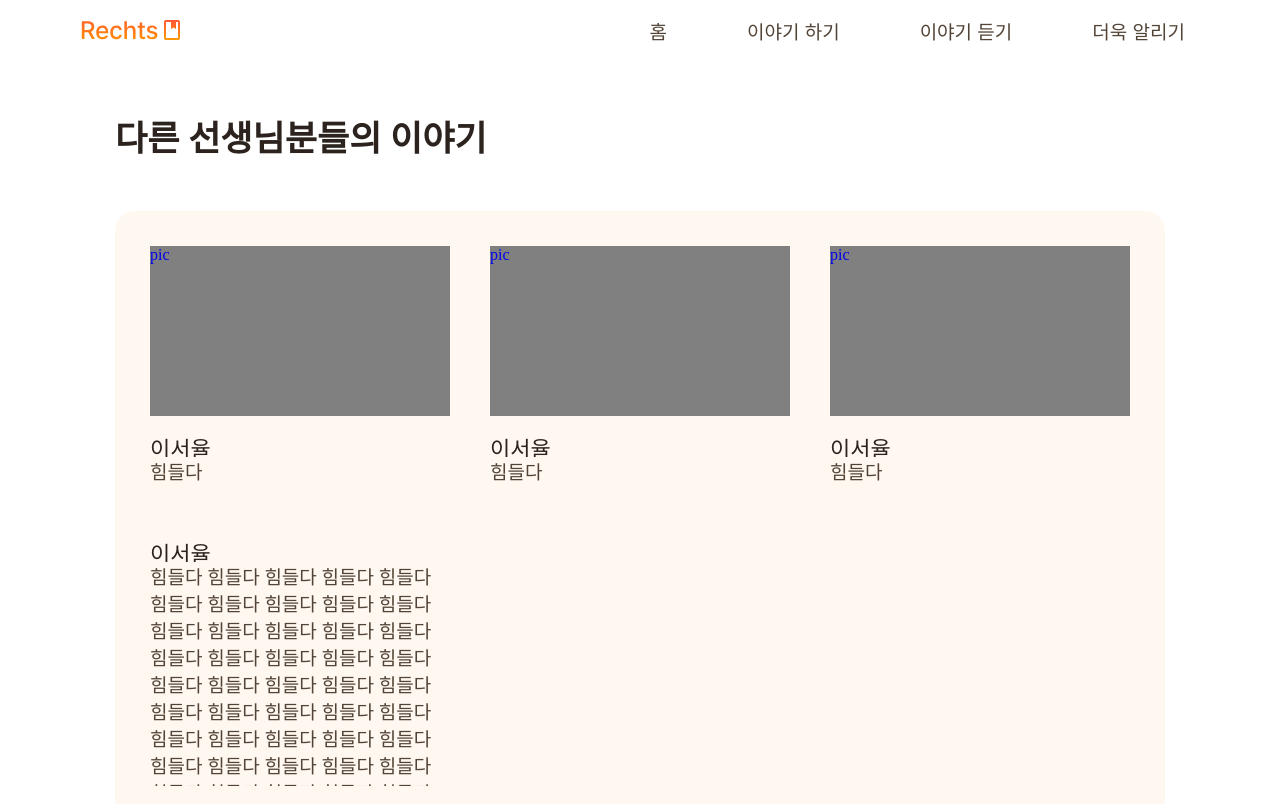
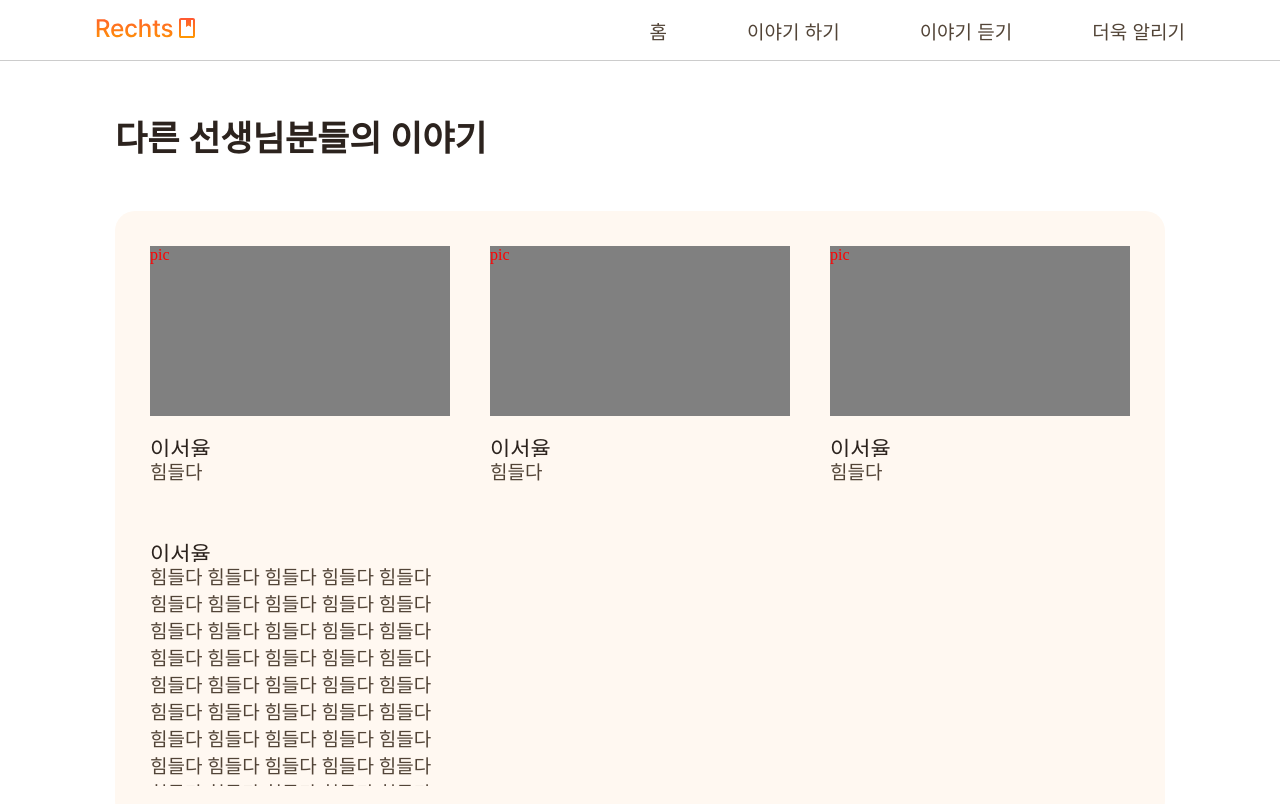
Before and after one commit to zegiha/vacation-project, a React (Create React App) app: page /hear in a window 1280 px wide. Shown: the top 804 px of the page. Built offline with nearby package versions, Linux system fonts and the light colour scheme; a web font is replaced by a local one.

Commit message:
headerAni, headerLogoFix, mainPageButtonFix, reportAniFix

```diff
--- a/src/components/Header.js
+++ b/src/components/Header.js
@@ -1,18 +1,31 @@
-import React from 'react';
+import React, {useState, useEffect} from 'react';
 import styled from "styled-components";
 import Logo from "../assets/Mainpage/logo.svg"
 import { Link } from 'react-router-dom';
 
-const Header = () => {
+const Header = (props) => {
+  const [nav, setNav] = useState(props.isNotHome);
+
+  useEffect(() => {
+    console.log("1");
+    if(typeof window !== "undefined" && !props.isNotHome) {
+      console.log(window.scrollY);
+      window.addEventListener("scroll", () =>{
+        console.log(window.scrollY);
+        setNav(window.scrollY > 100 ? true : false);
+      })
+    }
+  }, )
+
   return (
-    <HeaderContainer>
+    <HeaderContainer navBar={nav}>
       <HeaderWrapper>
-        <Left src={Logo}/>
+        <TextButton navBar={nav} to={'/'}><Left src={Logo}/></TextButton>
         <Right>
-          <TextButton to={'/'}>홈</TextButton>
-          <TextButton to={'/tell'}>이야기 하기</TextButton>
-          <TextButton to={'/hear'}>이야기 듣기</TextButton>
-          <TextButton to={'/report'}>더욱 알리기</TextButton>
+          <TextButton navBar={nav} to={'/'}>홈</TextButton>
+          <TextButton navBar={nav} to={'/tell'}>이야기 하기</TextButton>
+          <TextButton navBar={nav} to={'/hear'}>이야기 듣기</TextButton>
+          <TextButton navBar={nav} to={'/report'}>더욱 알리기</TextButton>
         </Right>
       </HeaderWrapper>
     </HeaderContainer>
@@ -20,7 +33,7 @@ const Header = () => {
 };
 
 const TextButton = styled(Link)`
-  color: var(--text-contents, #524437);
+  color: ${(props) => (props.navBar ? "var(--text-contents, #524437)" : "#f5f5f5")};
   font-family: 'Pretendard', sans-serif;
   font-size: 19px;
   font-style: normal;
@@ -33,7 +46,7 @@ const TextButton = styled(Link)`
   border-radius: 5px;
   transition: all 0.3s;
   &:hover {
-    background: #efefef;
+    background: rgba(0, 0, 0, 0.07);
   }
 `;
 const Right = styled.div`
@@ -52,8 +65,12 @@ const HeaderContainer = styled.div`
   position: fixed;
   top: 0;
   margin: 0 auto;
-  background-color: #fff;
+  background-color: ${(props) => (props.navBar ? "rgba(255, 255, 255, 0.8)" : "transparent")};
+  border-bottom: 1.5px solid ${(props) => (props.navBar ? "rgba(0, 0, 0, 0.2)" : "rgba(0, 0, 0, 0)")};
   z-index: 100;
+  transition-property: background-color, border-bottom-color;
+  transition: 0.2s ease-in-out;
+  backdrop-filter: ${(props) => (props.navBar ? "blur(10px)" : "transparent")};
 `;
 const HeaderWrapper = styled.div`
   display: flex;
--- a/src/components/Mainpage/Cover.js
+++ b/src/components/Mainpage/Cover.js
@@ -34,6 +34,10 @@ const Bottom = styled.button`
   font-size: 20px;
   font-family: Pretendard;
   font-weight: 400;
+  transition: all 0.2s;
+  &:hover{
+    transform: scale(1.15);
+  }
 `
 const Point = styled.span`
   background: var(--text-point, linear-gradient(180deg, #84FF9F 0%, #3F0 100%));
--- a/src/page/Hear.js
+++ b/src/page/Hear.js
@@ -39,7 +39,7 @@ let message = [
 const Hear = () => {
   return (
     <>
-      <Header/>
+      <Header isNotHome={true}/>
       <Container>
         <Wrapper>
           <Title data-aos={"fade-up"}>다른 선생님분들의 이야기</Title>
@@ -120,6 +120,7 @@ const Picture = styled.div`
   width: auto;
   height: 170px;
   background: gray;
+  color: red;
 `;
 const Box = styled.div`
   border-radius: 20px;
--- a/src/page/Mainpage.js
+++ b/src/page/Mainpage.js
@@ -14,7 +14,7 @@ const Mainpage = () => {
   }
   return (
     <>
-      <Header/>
+      <Header isNotHome={false}/>
       <Cover sc={gotoScroll}/>
       <Introduce scRef={ref}/>
       <Footer/>
--- a/src/page/Report.js
+++ b/src/page/Report.js
@@ -10,11 +10,11 @@ import kbsLogo from "../assets/Report/kbsLogo.svg"
 const Report = () => {
   return (
     <>
-      <Header/>
+      <Header isNotHome={true}/>
       <Container>
         <Wrapper>
-          <Title>언론 제보로 더욱 알리기</Title>
-          <Box>
+          <Title data-aos={"fade-up"}>언론 제보로 더욱 알리기</Title>
+          <Box data-aos={"fade-up"}>
             <Item>
               <Top>
                 <MbcLogo src={mbcLogo}/>
@@ -184,5 +184,6 @@ const Container = styled.div`
   align-items: center;
   margin-top: 110px;
   margin-bottom: 180px;
+  height: 70vh;
 `;
 export default Report;
--- a/src/page/Tell.js
+++ b/src/page/Tell.js
@@ -9,7 +9,7 @@ const Tell = () => {
   const [name, setName] = useState('');
   const [title, setTitle] = useState('');
   const [content, setContent] = useState('');
-  const [fileName, setFileName] = useState(null);
+  const [fileName, setFileName] = useState('');
 
   const saveName = event => {
     setName(event.target.value);
@@ -30,27 +30,27 @@ const Tell = () => {
 
   return (
     <>
-      <Header/>
+      <Header isNotHome={true}/>
       <Container>
         <Wrapper>
           <Title data-aos={"fade-up"}>선생님의 이야기를 들려주세요</Title>
           <Section data-aos={"fade-up"}>
             <Titles>
               <Contents>이름</Contents>
-              <TitleInput type={'text'} placeholder={'익명도 가능해요!'} onChange={saveName} value={name}/>
+              <TitleInput type={'text'} placeholder={'익명도 가능해요!'} onChange={saveName} defaultValue={name}/>
             </Titles>
             <Titles>
               <Contents>제목</Contents>
-              <TitleInput type={'text'} placeholder={'제목을 입력해주세요!'} onChange={saveTitle} value={title}/>
+              <TitleInput type={'text'} placeholder={'제목을 입력해주세요!'} onChange={saveTitle} defaultValue={title}/>
             </Titles>
             <File>
               <FileLabel htmlFor='FileAdd'><Contents>첨부 파일 추가</Contents></FileLabel>
-              <FileInput value={fileName}/>
+              <FileInput defaultValue={fileName}/>
               <FileAdd accept="image/*, video/*" type="file" multiple={true} id={'FileAdd'} onChange={(e) => setFileName(fileName + '   ' +e.target.files[0].name)}/>
             </File>
             <ContentsBox>
               <Contents>내용</Contents>
-              <Textarea placeholder={'내용을 적어주세요!'} onChange={saveContent} value={content}/>
+              <Textarea placeholder={'내용을 적어주세요!'} onChange={saveContent} defaultValue={content}/>
             </ContentsBox>
             <ButtonContainer>
               <Submit onClick={writing} to={'/hear'}>글 올리기</Submit>
```
